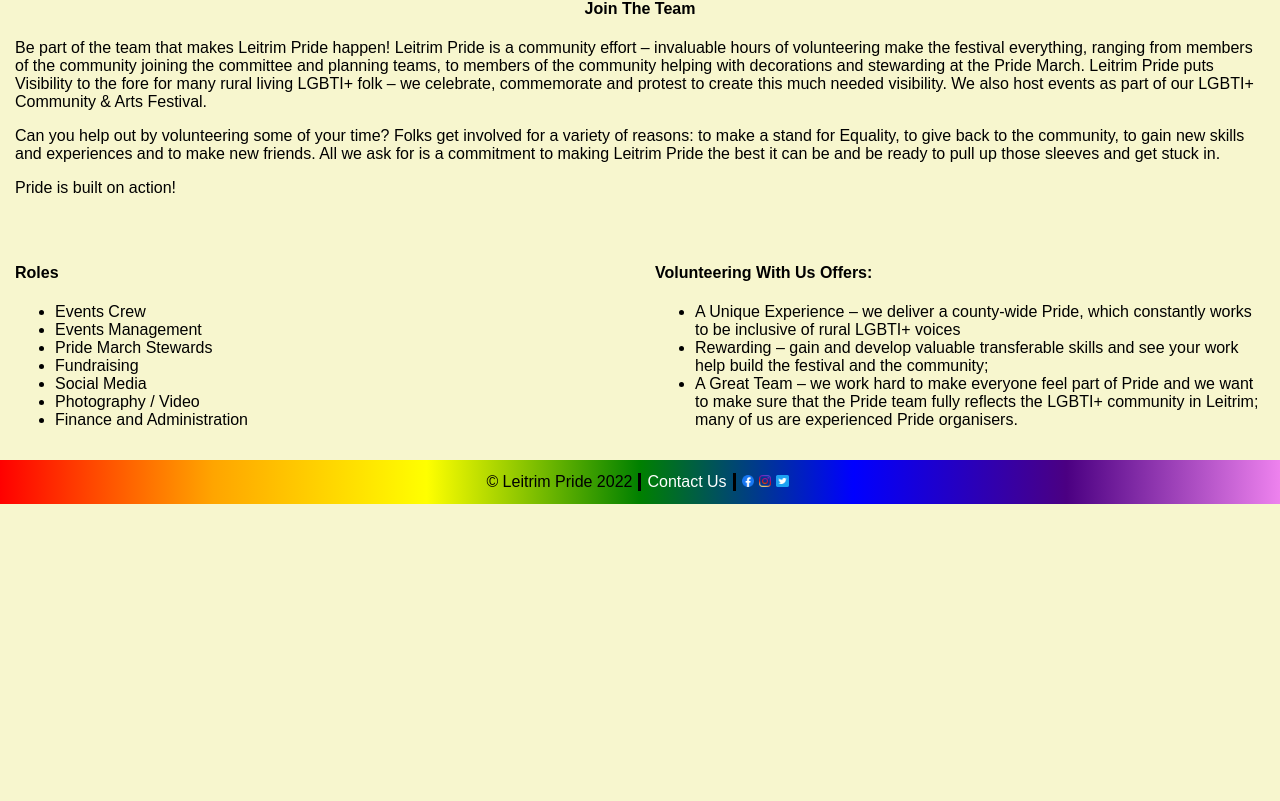
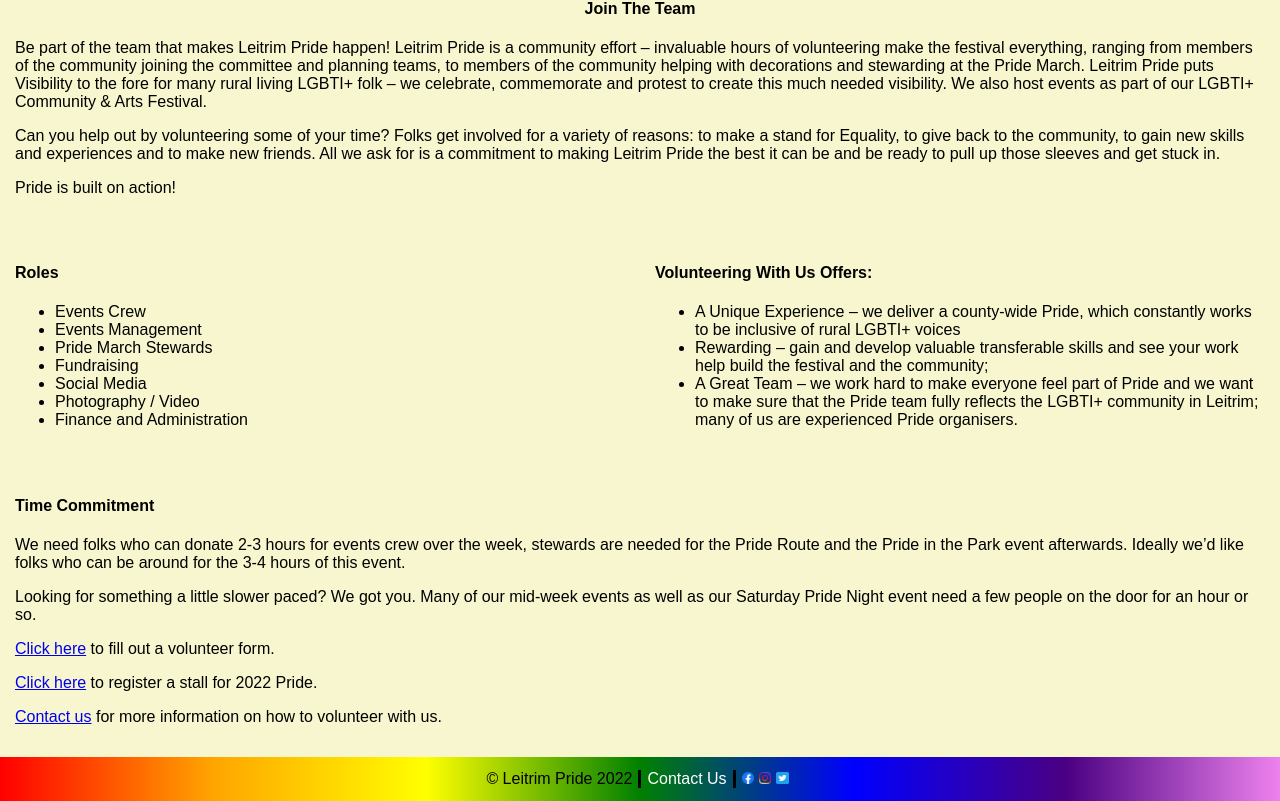
Before and after one commit to Jacobs1986/leitrim-pride, a React (Create React App) app: page /getinvolved in a window 1280 px wide. Shown: the part 758-1559 px from the top of the page. Before the commit the page ends 1262 px from the top, so only its background shows below. Built offline with nearby package versions, Linux system fonts and the light colour scheme; the HTML template or start-up script is replaced by a standard one.

Commit message:
Created and imported TimeCommitment component

```diff
--- /dev/null
+++ b/src/components/getInvolvedPage/timeCommitment.js
@@ -0,0 +1,27 @@
+import React from "react";
+
+// CSS File
+import "./getInvolvedPage-styles.css";
+
+export default function TimeCommitment() {
+    return (
+        <div>
+            <h4 className='getInvolvedHeader'>Time Commitment</h4>
+            <p>
+                We need folks who can donate 2-3 hours for events crew over the week, stewards are needed for the Pride Route and the Pride in the Park event afterwards. Ideally we’d like folks who can be around for the 3-4 hours of this event.
+            </p>
+            <p>
+                Looking for something a little slower paced? We got you. Many of our mid-week events as well as our Saturday Pride Night event need a few people on the door for an hour or so.
+            </p>
+            <p>
+                <a href="https://forms.gle/5jc8kuPewenJKTVX6" target={"_blank"} rel="noreferrer">Click here</a> to fill out a volunteer form.
+            </p>
+            <p>
+                <a href="https://forms.gle/mTkdfKvMndN1VrRU8" target={"_blank"} rel="noreferrer">Click here</a> to register a stall for 2022 Pride.
+            </p>
+            <p>
+                <a href='/contact'>Contact us</a> for more information on how to volunteer with us.
+            </p>
+        </div>
+    );
+};
--- a/src/pages/get-involved-page.js
+++ b/src/pages/get-involved-page.js
@@ -5,6 +5,7 @@ import GetInvolvedBanner from "../components/getInvolvedPage/getInvolvedBanner";
 import JoinTheTeam from "../components/getInvolvedPage/joinTheTeam";
 import VolunteeringRoles from "../components/getInvolvedPage/volunteeringRoles";
 import VolunteeringOffer from "../components/getInvolvedPage/volunteeringOffers";
+import TimeCommitment from "../components/getInvolvedPage/timeCommitment";
 
 export default function GetInvolved() {
     return (
@@ -32,6 +33,12 @@ export default function GetInvolved() {
                     <VolunteeringOffer />
                 </div>
             </div>
+            {/* Time Commitment */}
+            <div className="row">
+                <div className="col-xs-12">
+                     <TimeCommitment />
+                </div>
+            </div>
         </div>
     );
 };
```
